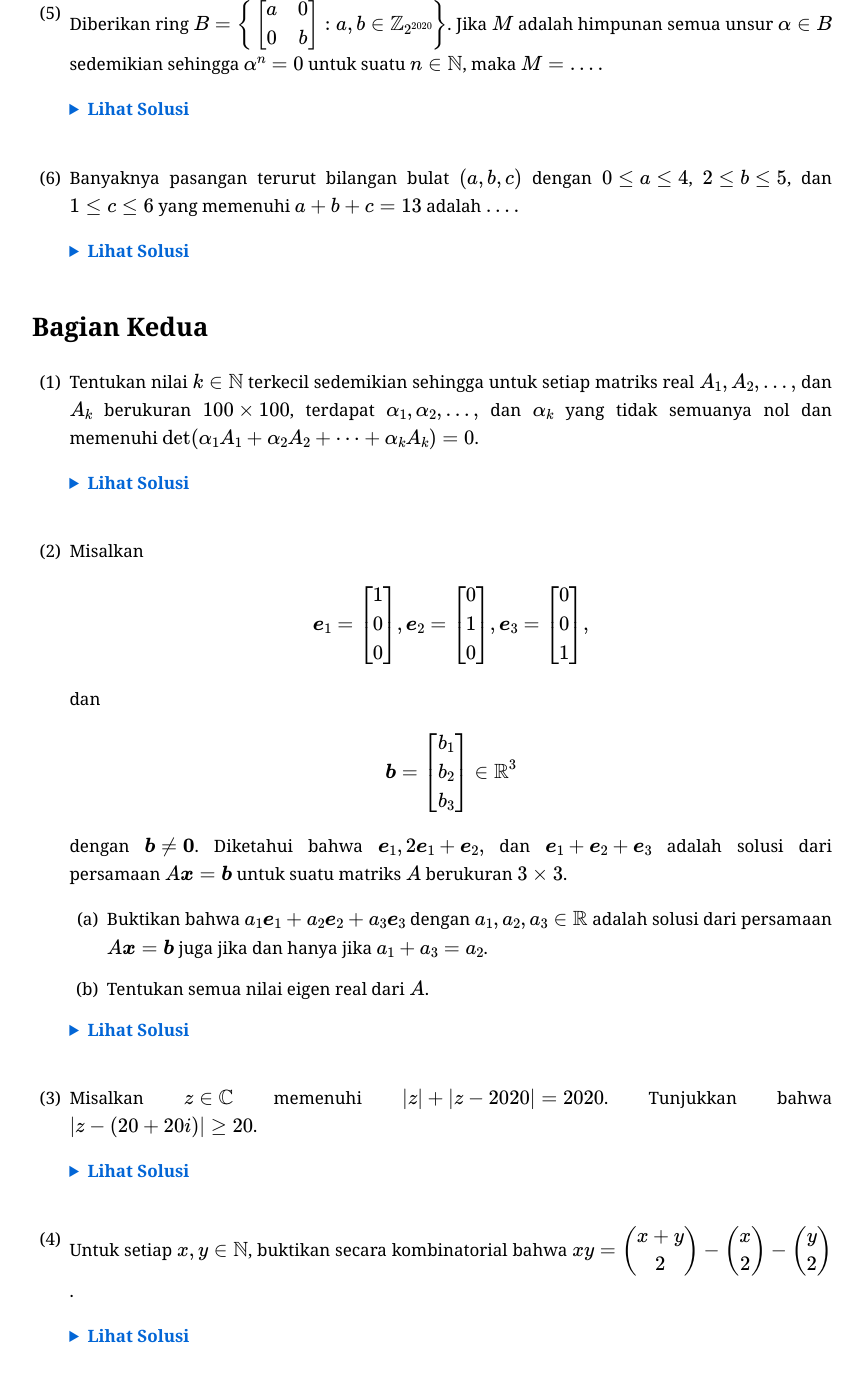
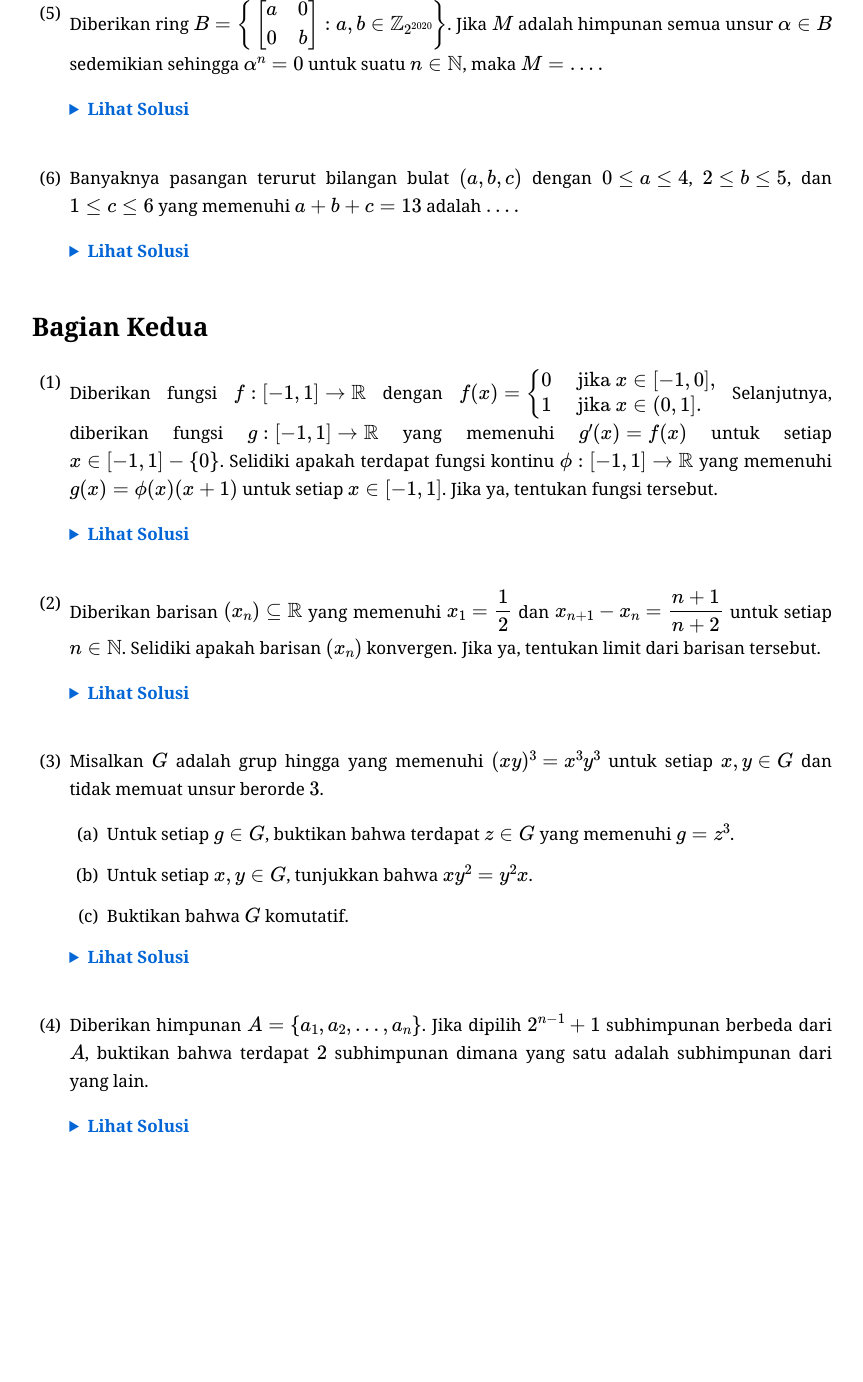
Before and after one commit to calculusgamingindonesia/calculusgamingindonesia.github.io, a Jekyll site: the page built from _posts/2026-07-05-knmipa-pt-wil-mat-20-1.md, in a window 1280 px wide and 1400 px high, scrolled down 927 px. Shown: the top 1382 px of the window, without its empty margins (208-1071 px from the left). Built offline with Jekyll 4.4.1, drawn with Linux system fonts in a browser that asks for light colours; some web fonts are replaced; after the commit the page ends 2117 px from its top, so only the background shows below that.

Commit message:
Update 2026-07-05-knmipa-pt-wil-mat-20-1.md

```diff
--- a/_posts/2026-07-05-knmipa-pt-wil-mat-20-1.md
+++ b/_posts/2026-07-05-knmipa-pt-wil-mat-20-1.md
@@ -50,36 +50,29 @@ urutan: 105
 
 ## Bagian Kedua
 
-1. Tentukan nilai $k\in\mathbb{N}$ terkecil sedemikian sehingga untuk setiap matriks real $A_1, A_2, \dots,$ dan $A_k$ berukuran $100\times100$, terdapat $\alpha_1, \alpha_2, \dots,$ dan $\alpha_k$ yang tidak semuanya nol dan memenuhi $\det(\alpha_1 A_1+\alpha_2 A_2+\cdots+\alpha_k A_k)=0$.
+1. Diberikan fungsi $f:[-1, 1]\to\mathbb{R}$ dengan $f(x)=\begin{cases}0&\text{ jika }x\in[-1, 0],\\\\1&\text{ jika }x\in(0, 1].\end{cases}$ Selanjutnya, diberikan fungsi $g:[-1, 1]\to\mathbb{R}$ yang memenuhi $g'(x)=f(x)$ untuk setiap $x\in[-1, 1]-\\{0\\}$. Selidiki apakah terdapat fungsi kontinu $\phi:[-1, 1]\to\mathbb{R}$ yang memenuhi $g(x)=\phi(x)(x+1)$ untuk setiap $x\in[-1, 1]$. Jika ya, tentukan fungsi tersebut.
 
    <details><summary>Lihat Solusi</summary><div class="kotak-solusi" markdown="1">
    Solusi diserahkan kepada pembaca sebagai latihan.
    </div></details>
 
-2. Misalkan
-
-   $$\boldsymbol{e}_1=\begin{bmatrix}1\\0\\0\end{bmatrix}, \boldsymbol{e}_2=\begin{bmatrix}0\\1\\0\end{bmatrix}, \boldsymbol{e}_3=\begin{bmatrix}0\\0\\1\end{bmatrix},$$
-
-   dan
-
-   $$\boldsymbol{b}=\begin{bmatrix}b_1\\b_2\\b_3\end{bmatrix}\in\mathbb{R}^3$$
-
-   dengan $\boldsymbol{b}\neq\boldsymbol{0}$. Diketahui bahwa $\boldsymbol{e}_1, 2\boldsymbol{e}_1+\boldsymbol{e}_2,$ dan $\boldsymbol{e}_1+\boldsymbol{e}_2+\boldsymbol{e}_3$ adalah solusi dari persamaan $A\boldsymbol{x}=\boldsymbol{b}$ untuk suatu matriks $A$ berukuran $3\times3$.
-
-   * (a) Buktikan bahwa $a_1\boldsymbol{e}_1+a_2\boldsymbol{e}_2+a_3\boldsymbol{e}_3$ dengan $a_1, a_2, a_3\in\mathbb{R}$ adalah solusi dari persamaan $A\boldsymbol{x}=\boldsymbol{b}$ juga jika dan hanya jika $a_1+a_3=a_2$.
-   * (b) Tentukan semua nilai eigen real dari $A$.
+2. Diberikan barisan $(x_n)\subseteq\mathbb{R}$ yang memenuhi $x_1=\dfrac{1}{2}$ dan $x_{n+1}-x_n=\dfrac{n+1}{n+2}$ untuk setiap $n\in\mathbb{N}$. Selidiki apakah barisan $(x_n)$ konvergen. Jika ya, tentukan limit dari barisan tersebut.
 
    <details><summary>Lihat Solusi</summary><div class="kotak-solusi" markdown="1">
    Solusi diserahkan kepada pembaca sebagai latihan.
    </div></details>
 
-3. Misalkan $z\in\mathbb{C}$ memenuhi $\vert z\vert+\vert z-2020\vert=2020$. Tunjukkan bahwa $\vert z-(20+20i)\vert\geq20$.
+3. Misalkan $G$ adalah grup hingga yang memenuhi $(xy)^3=x^3y^3$ untuk setiap $x, y\in G$ dan tidak memuat unsur berorde $3$.
+
+   * (a) Untuk setiap $g\in G$, buktikan bahwa terdapat $z\in G$ yang memenuhi $g=z^3$.
+   * (b) Untuk setiap $x, y\in G$, tunjukkan bahwa $xy^2=y^2x$.
+   * (c) Buktikan bahwa $G$ komutatif.
 
    <details><summary>Lihat Solusi</summary><div class="kotak-solusi" markdown="1">
    Solusi diserahkan kepada pembaca sebagai latihan.
    </div></details>
 
-4. Untuk setiap $x, y\in\mathbb{N}$, buktikan secara kombinatorial bahwa $xy=\dbinom{x+y}{2}-\dbinom{x}{2}-\dbinom{y}{2}$.
+4. Diberikan himpunan $A=\\{a_1, a_2, \dots, a_n\\}$. Jika dipilih $2^{n-1}+1$ subhimpunan berbeda dari $A$, buktikan bahwa terdapat $2$ subhimpunan dimana yang satu adalah subhimpunan dari yang lain.
 
    <details><summary>Lihat Solusi</summary><div class="kotak-solusi" markdown="1">
    Solusi diserahkan kepada pembaca sebagai latihan.
```
